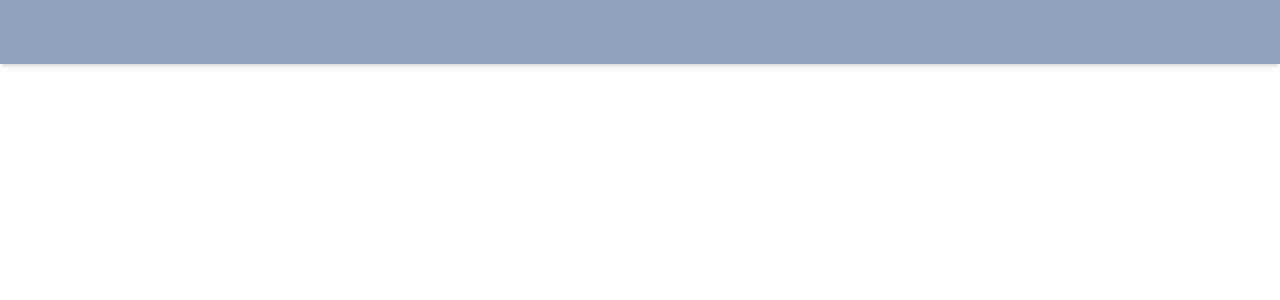
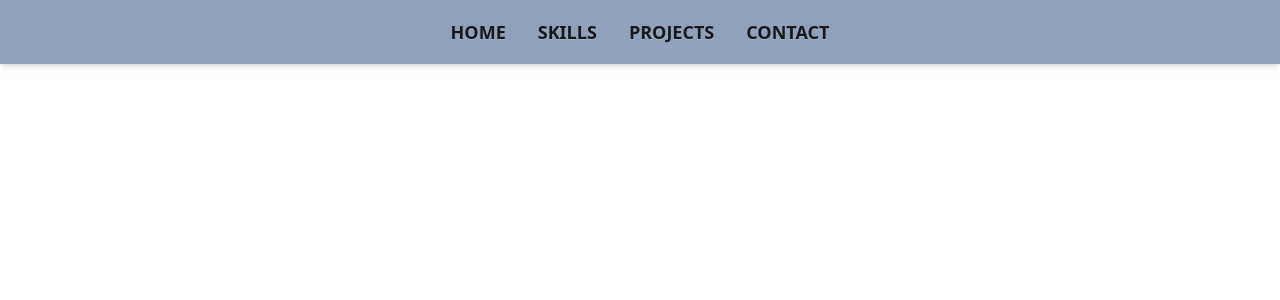
Before and after one commit to Peltre/Portfolio, a Next.js app: page / in a window 1280 px wide. Shown: the top 300 px of the page. Built offline with nearby package versions, Linux system fonts and the light colour scheme.

Commit message:
Create basic navbar structure

```diff
--- a/src/app/Components/Navbar.tsx
+++ b/src/app/Components/Navbar.tsx
@@ -1,15 +1,23 @@
-import React from 'react'
+"use client";
+
+import React, { useState } from 'react'
+import { useRouter } from "next/navigation";
 // Navbar component file, used to navigate through the portfolio
 // Last modified 01/10/2025 at 2:52pm
 
 const Navbar = () => {
+    const router = useRouter();
+
   return (
     <div className='navbar bg-slate-400 shadow-md sticky top-0 z-50'>
       <div className='navbar-start'>
 
       </div>
-      <div className='navbar-center'>
-
+      <div className='navbar-center flex items-center justify-between'>
+        <button className='linkClassNavBar' onClick={() => router.push("/")}> HOME </button>
+        <button className='linkClassNavBar' onClick={() => router.push("/skills")}> SKILLS </button>
+        <button className='linkClassNavBar' onClick={() => router.push("/projects")}> PROJECTS </button>
+        <button className='linkClassNavBar' onClick={() => router.push("/contact")}> CONTACT </button>
       </div>
       <div className='navbar-end'>
 
```
